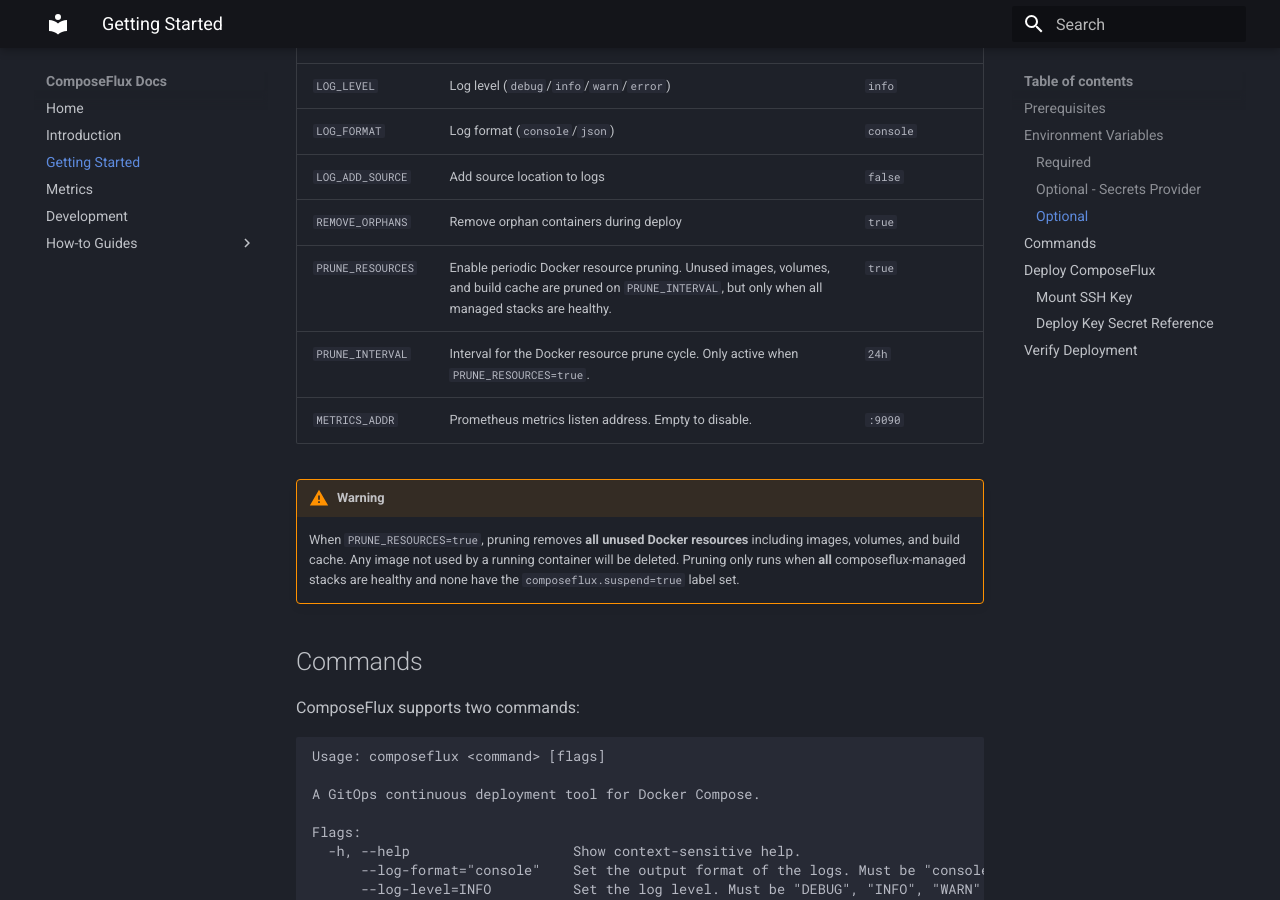
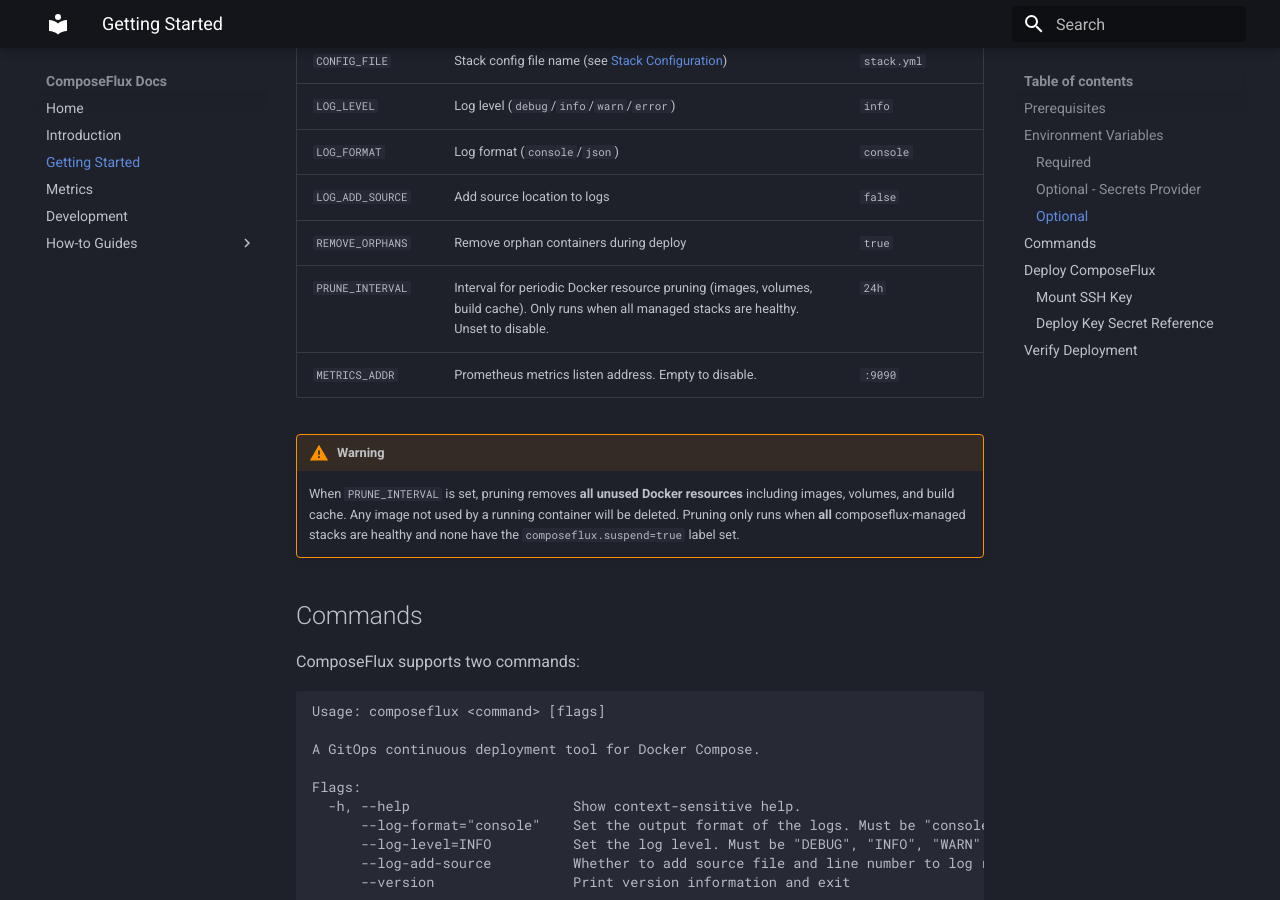
Before and after one commit to veerendra2/composeflux, an MkDocs documentation site: the page built from docs/GettingStarted.md, in a window 1280 px wide and 900 px high, scrolled down 2333 px. Built offline with MkDocs 1.6.1 and Material for MkDocs 9.7.7, drawn with Linux system fonts in a browser that asks for light colours.

Commit message:
refactor: replace PRUNE_RESOURCES bool with PRUNE_INTERVAL as single control
PRUNE_INTERVAL unset/empty disables pruning. PRUNE_RESOURCES is removed.

Co-Authored-By: Claude <noreply@anthropic.com>

```diff
--- a/docs/GettingStarted.md
+++ b/docs/GettingStarted.md
@@ -61,13 +61,12 @@ Deploy ComposeFlux and manage Docker Compose stacks via GitOps.
 | `LOG_FORMAT`                | Log format (`console`/`json`)                                                                                                 | `console`                  |
 | `LOG_ADD_SOURCE`            | Add source location to logs                                                                                                   | `false`                    |
 | `REMOVE_ORPHANS`            | Remove orphan containers during deploy                                                                                        | `true`                     |
-| `PRUNE_RESOURCES`           | Enable periodic Docker resource pruning. Unused images, volumes, and build cache are pruned on `PRUNE_INTERVAL`, but only when all managed stacks are healthy. | `true`      |
-| `PRUNE_INTERVAL`            | Interval for the Docker resource prune cycle. Only active when `PRUNE_RESOURCES=true`.                                        | `24h`                      |
+| `PRUNE_INTERVAL`            | Interval for periodic Docker resource pruning (images, volumes, build cache). Only runs when all managed stacks are healthy. Unset to disable. | `24h`       |
 | `METRICS_ADDR`              | Prometheus metrics listen address. Empty to disable.                                                                          | `:9090`                    |
 
 !!! warning
 
-    When `PRUNE_RESOURCES=true`, pruning removes **all unused Docker resources** including images, volumes, and build cache. Any image not used by a running container will be deleted. Pruning only runs when **all** composeflux-managed stacks are healthy and none have the `composeflux.suspend=true` label set.
+    When `PRUNE_INTERVAL` is set, pruning removes **all unused Docker resources** including images, volumes, and build cache. Any image not used by a running container will be deleted. Pruning only runs when **all** composeflux-managed stacks are healthy and none have the `composeflux.suspend=true` label set.
 
 ## Commands
 
```
Also changed, not shown: docs/Introduction.md (+2 -2 lines), 2 other files.
